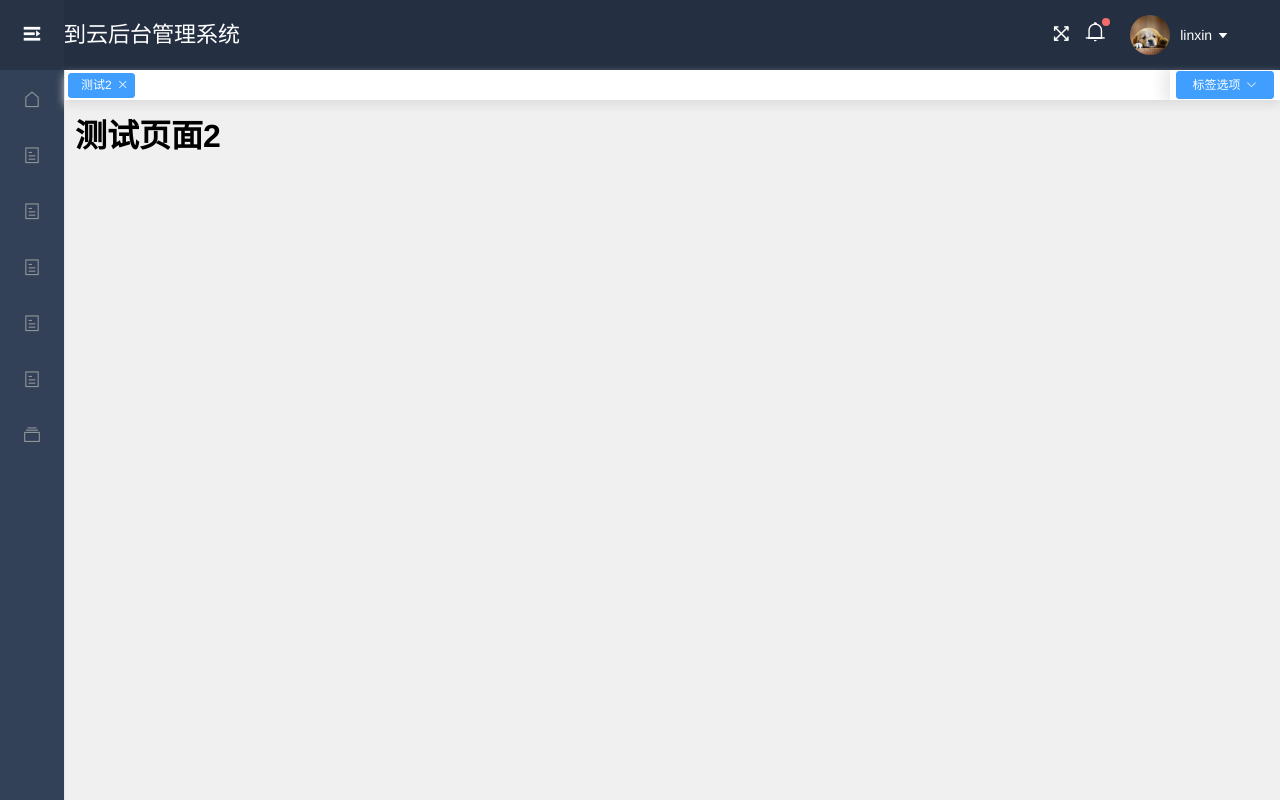
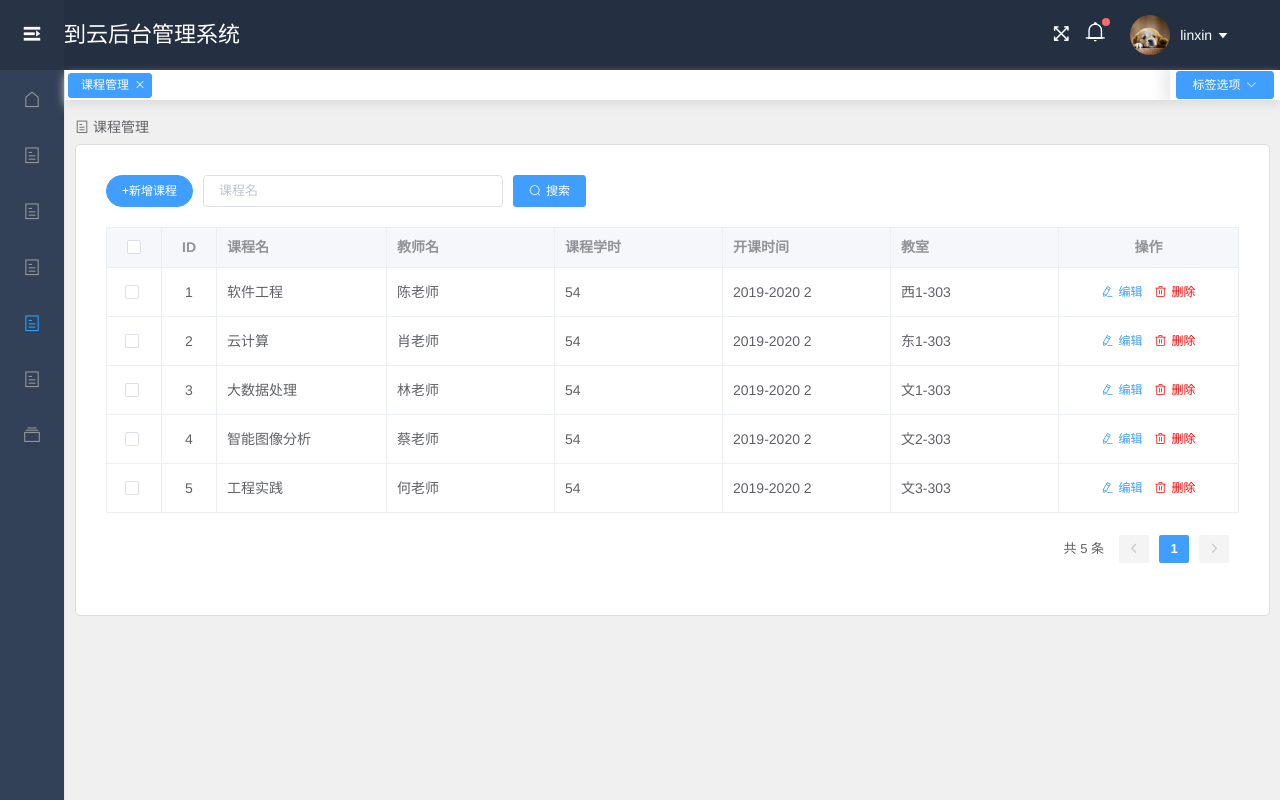
Before and after one commit to cjh-caijianhua/daoyunwebfront, a Vue app: page /test2 in a window 1280 px wide. Built offline with nearby package versions, Linux system fonts and the light colour scheme.

Commit message:
添加了课程页面

```diff
--- a/src/assets/css/main.css
+++ b/src/assets/css/main.css
@@ -19,7 +19,6 @@ body {
 a {
     text-decoration: none
 }
-
 
 .content-box {
     position: absolute;
@@ -92,6 +91,7 @@ a {
     opacity: 0;
 }
 
+
 /*BaseForm*/
 
 .form-box {
@@ -110,6 +110,7 @@ a {
 .el-time-spinner__wrapper .el-scrollbar__wrap:not(.el-scrollbar__wrap--hidden-default) {
     padding-bottom: 0;
 }
+
 
 /*Upload*/
 
@@ -156,6 +157,7 @@ a {
     font-style: normal;
 }
 
+
 /*VueEditor*/
 
 .ql-container {
@@ -170,6 +172,7 @@ a {
     margin-top: 20px;
 }
 
+
 /*markdown*/
 
 .v-note-wrapper .v-note-panel {
--- a/src/components/HelloWorld.vue
+++ b/src/components/HelloWorld.vue
@@ -32,32 +32,10 @@
 </template>
 
 <script>
-import axios from 'axios'
 export default {
   name: 'HelloWorld',
   props: {
     msg: String
-  },
-  created(){
-    this.getData();
-    },
-  methods:{
-    getData(){
-      /*
-      axios.get('').then(res=>{
-        console.log(res)
-      },error=>{
-        console.log(error)
-      })
-      */
-    /*
-      axios.post('',
-              {headers:{'Content-Type': 'application/json'}}
-      ).then(res=>{
-        console.log('res',res);
-      })
-      */
-    }
   }
 }
 </script>
--- a/src/components/common/Sidebar.vue
+++ b/src/components/common/Sidebar.vue
@@ -78,7 +78,7 @@ export default {
                 },
                 {
                     icon: 'el-icon-tickets',
-                    index: 'test1',
+                    index: 'test2',
                     title: '课程管理'
                 },
                 {
--- /dev/null
+++ b/src/components/page/Cousemanage.vue
@@ -0,0 +1,249 @@
+<template>
+  <div>
+      <div class="crumbs">
+            <el-breadcrumb separator="/">
+                <el-breadcrumb-item>
+                    <i class="el-icon-tickets"></i> 课程管理
+                </el-breadcrumb-item>
+            </el-breadcrumb>
+      </div>
+      <div class="container">
+        <div class='handle-box'>
+          <el-button type="primary" class="handle-del mr10" @click="AddCourse" round>+新增课程</el-button>
+
+          <!-- <el-button type="primary" icon="el-icon-delete" class="handle-del mr10" @click="delAllSelection" round>删除所选课程</el-button> -->
+
+          <el-input v-model="query.name" placeholder="课程名" class="handle-input mr10"></el-input>
+
+          <el-button type="primary" icon="el-icon-search" @click="handleSearch">搜索</el-button>
+        </div>
+
+      <el-table
+                :data="T1"
+                border
+                class="table"
+                ref="multipleTable"
+                header-cell-class-name="table-header"
+                @selection-change="handleSelectionChange"
+            >
+                <el-table-column type="selection" width="55" align="center"></el-table-column>
+                <el-table-column prop="id" label="ID" width="55" align="center"></el-table-column>
+                <el-table-column prop="coursename" label="课程名"></el-table-column>
+                <el-table-column prop="teacher" label="教师名"></el-table-column>
+                <el-table-column prop="coursehourse" label="课程学时"></el-table-column>
+                <!-- <el-table-column prop="address" label="地址"></el-table-column> -->
+                <el-table-column prop="Starttime" label="开课时间"></el-table-column>
+                <el-table-column prop="classroom" label="教室"></el-table-column>
+
+                <el-table-column label="操作" width="180" align="center">
+                    <template slot-scope="scope">
+                        <el-button
+                            type="text"
+                            icon="el-icon-edit"
+                            @click="handleEdit(scope.$index, scope.row)"
+                        >编辑</el-button>
+                        <el-button
+                            type="text"
+                            icon="el-icon-delete"
+                            class="red"
+                            @click="handleDelete(scope.$index, scope.row)"
+                        >删除</el-button>
+                    </template>
+                </el-table-column>
+            </el-table>
+            <div class="pagination">
+                <el-pagination
+                    background
+                    layout="total, prev, pager, next"
+                    :current-page="query.pageIndex"
+                    :page-size="query.pageSize"
+                    :total="pageTotal"
+                    @current-change="handlePageChange"
+                ></el-pagination>
+            </div>
+      </div>
+
+       <!-- 编辑弹出框 -->
+      <el-dialog title="编辑" :visible.sync="editVisible" width="30%">
+          <el-form ref="form" :model="form" label-width="70px">
+              <el-form-item label="课程名">
+                  <el-input v-model="form.coursename"></el-input>
+              </el-form-item>
+              <el-form-item label="教师名">
+                  <el-input v-model="form.teacher"></el-input>
+              </el-form-item>
+              <el-form-item label="课程学时">
+                  <el-input v-model="form.coursehourse"></el-input>
+              </el-form-item>
+              <el-form-item label="开课时间">
+                  <el-input v-model="form.Starttime"></el-input>
+              </el-form-item>
+              <el-form-item label="教室">
+                  <el-input v-model="form.classroom"></el-input>
+              </el-form-item>
+          </el-form>
+          <span slot="footer" class="dialog-footer">
+              <el-button @click="editVisible = false">取 消</el-button>
+              <el-button type="primary" @click="saveEdit">确 定</el-button>
+          </span>
+      </el-dialog>
+
+  </div>
+</template>
+
+<script>
+import { fetchData } from '../../api/index';
+export default {
+    name: 'basetable',
+    data() {
+        return {
+            query: {
+                address: '',
+                name: '',
+                pageIndex: 1,
+                pageSize: 10
+            },
+            T1: [{
+                  id:'1',
+                  coursename: "软件工程",
+                  teacher: '陈老师',
+                  coursehourse:'54',
+                  Starttime: '2019-2020 2',
+                  classroom:'西1-303',
+                }, {
+                  id:'2',
+                  coursename: "云计算",
+                  teacher: '肖老师',
+                  coursehourse:'54',
+                  Starttime: '2019-2020 2',
+                  classroom:'东1-303',
+                }, {
+                  id:'3',
+                  coursename: "大数据处理",
+                  teacher: '林老师',
+                  coursehourse:'54',
+                  Starttime: '2019-2020 2',
+                  classroom:'文1-303',
+                }, {
+                  id:'4',
+                  coursename: "智能图像分析",
+                  teacher: '蔡老师',
+                  coursehourse:'54',
+                  Starttime: '2019-2020 2',
+                  classroom:'文2-303',
+                }, {
+                  id:'5',
+                  coursename: "工程实践",
+                  teacher: '何老师',
+                  coursehourse:'54',
+                  Starttime: '2019-2020 2',
+                  classroom:'文3-303',
+                }],
+            multipleSelection: [],
+            delList: [],
+            editVisible: false,
+            pageTotal: 0,
+            form: {},
+            idx: -1,
+            id: -1
+        };
+    },
+    created() {
+        this.getData();
+    },
+    methods: {
+        // 获取 easy-mock 的模拟数据
+        getData() {
+            fetchData(this.query).then(res => {
+                console.log(res);
+                this.tableData = res.list;
+                this.pageTotal = res.pageTotal || 50;
+            });
+        },
+        // 增加课程
+        AddCourse(){
+
+        },
+        // 触发搜索按钮
+        handleSearch() {
+            this.$set(this.query, 'pageIndex', 1);
+            this.getData();
+        },
+        // 删除操作
+        handleDelete(index, row) {
+            // 二次确认删除
+            this.$confirm('确定要删除吗？', '提示', {
+                type: 'warning'
+            })
+                .then(() => {
+                    this.$message.success('删除成功');
+                    this.tableData.splice(index, 1);
+                })
+                .catch(() => {});
+        },
+        // 多选操作
+        handleSelectionChange(val) {
+            this.multipleSelection = val;
+        },
+        delAllSelection() {
+            const length = this.multipleSelection.length;
+            let str = '';
+            this.delList = this.delList.concat(this.multipleSelection);
+            for (let i = 0; i < length; i++) {
+                str += this.multipleSelection[i].name + ' ';
+            }
+            this.$message.error(`删除了${str}`);
+            this.multipleSelection = [];
+        },
+        // 编辑操作
+        handleEdit(index, row) {
+            this.idx = index;
+            this.form = row;
+            this.editVisible = true;
+        },
+        // 保存编辑
+        saveEdit() {
+            this.editVisible = false;
+            this.$message.success(`修改第 ${this.idx + 1} 行成功`);
+            this.$set(this.tableData, this.idx, this.form);
+        },
+        // 分页导航
+        handlePageChange(val) {
+            this.$set(this.query, 'pageIndex', val);
+            this.getData();
+        }
+    }
+};
+</script>
+
+
+<style scoped>
+.handle-box {
+    margin-bottom: 20px;
+}
+
+.handle-select {
+    width: 120px;
+}
+
+.handle-input {
+    width: 300px;
+    display: inline-block;
+}
+.table {
+    width: 100%;
+    font-size: 14px;
+}
+.red {
+    color: #ff0000;
+}
+.mr10 {
+    margin-right: 10px;
+}
+.table-td-thumb {
+    display: block;
+    margin: auto;
+    width: 40px;
+    height: 40px;
+}
+</style>
--- a/src/components/page/ManageBoard.vue
+++ b/src/components/page/ManageBoard.vue
@@ -99,7 +99,7 @@
 }
 
 .user-info-cont {
-    padding-left: 50px;
+    padding-left: 0px;
     flex: 1;
     font-size: 14px;
     color: #999;
--- a/src/components/page/test2.vue
+++ /dev/null
@@ -1,5 +0,0 @@
-<template>
-  <div class="test2">
-    <h1>测试页面2</h1>
-  </div>
-</template>
--- a/src/router/index.js
+++ b/src/router/index.js
@@ -20,107 +20,115 @@ const routes = [{
         // route level code-splitting
         // this generates a separate chunk (about.[hash].js) for this route
         // which is lazy-loaded when the route is visited.
-    component: () => import( /* webpackChunkName: "about" */ '../views/About.vue')
+        component: () =>
+            import ( /* webpackChunkName: "about" */ '../views/About.vue')
     },
     {
         path: '/login',
-    component: () => import( /* webpackChunkName: "login" */ '../components/page/Login.vue'),
+        component: () =>
+            import ( /* webpackChunkName: "login" */ '../components/page/Login.vue'),
         meta: {
             title: '登录'
         }
     },
     {
         path: '/checkphone',
-    component: () => import( /* webpackChunkName: "checkphone" */ '../components/page/CheckPhone.vue'),
+        component: () =>
+            import ( /* webpackChunkName: "checkphone" */ '../components/page/CheckPhone.vue'),
         meta: {
             title: '身份验证'
         }
     },
     {
         path: '/forgetpassword',
-    component: () => import( /* webpackChunkName: "forgetpassword" */ '../components/page/ForgetPassword.vue'),
+        component: () =>
+            import ( /* webpackChunkName: "forgetpassword" */ '../components/page/ForgetPassword.vue'),
         meta: {
             title: '忘记密码'
         }
     },
     {
-    path: '/helloworld',
-    component: () => import( /* webpackChunkName: "helloworld" */ '../components/HelloWorld.vue'),
-    meta: {
-      title: 'helloworld'
-    }
-  },
-  {
         path: '/home',
-    component: () => import( /* webpackChunkName: "home" */ '../components/common/Home.vue'),
+        component: () =>
+            import ( /* webpackChunkName: "home" */ '../components/common/Home.vue'),
         children: [{
                 path: '/manageboard',
-        component: () => import( /* webpackChunkName: "manageboard" */ '../components/page/ManageBoard.vue'),
+                component: () =>
+                    import ( /* webpackChunkName: "manageboard" */ '../components/page/ManageBoard.vue'),
                 meta: {
                     title: '系统首页'
                 }
             },
             {
                 path: '/table',
-        component: () => import( /*webpackChunkName: "table" */ '../components/page/BaseTable.vue'),
+                component: () =>
+                    import ( /*webpackChunkName: "table" */ '../components/page/BaseTable.vue'),
                 meta: {
                     title: '基础表格'
                 }
             },
             {
                 path: '/role',
-        component: () => import( /*webpackChunkName: "role" */ '../components/page/RoleManage.vue'),
+                component: () =>
+                    import ( /*webpackChunkName: "role" */ '../components/page/RoleManage.vue'),
                 meta: {
                     title: '角色管理'
                 }
             },
             {
                 path: '/form',
-        component: () => import( /*webpackChunkName: "form" */ '../components/page/BaseForm.vue'),
-        meta:{
-          title:'表单编辑'
+                component: () =>
+                    import ( /*webpackChunkName: "form" */ '../components/page/BaseForm.vue'),
+                meta: {
+                    title: '表单编辑'
                 }
             },
             {
                 path: '/test1',
-        component: () => import( /*webpackChunkName: "test1" */ '../components/page/DicManage'),
-        meta:{
-          title:'测试1'
+                component: () =>
+                    import ( /*webpackChunkName: "test1" */ '../components/page/DicManage'),
+                meta: {
+                    title: '测试1'
                 }
             },
             {
                 path: '/test2',
-        component: () => import( /*webpackChunkName: "test2" */ '../components/page/test2.vue'),
-        meta:{
-          title:'测试2'
+                component: () =>
+                    import ( /*webpackChunkName: "test2" */ '../components/page/Cousemanage.vue'),
+                meta: {
+                    title: '课程管理'
                 }
             },
             {
                 path: '/403',
-        component: () => import( /*webpackChunkName: "403" */ '../components/page/403.vue'),
-        meta:{
-          title:'403'
+                component: () =>
+                    import ( /*webpackChunkName: "403" */ '../components/page/403.vue'),
+                meta: {
+                    title: '403'
                 }
             },
             {
                 path: '/404',
-        component: () => import( /*webpackChunkName: "404" */ '../components/page/404.vue'),
-        meta:{
-          title:'404'
+                component: () =>
+                    import ( /*webpackChunkName: "404" */ '../components/page/404.vue'),
+                meta: {
+                    title: '404'
                 }
             },
             {
                 path: '/500',
-        component: () => import( /*webpackChunkName: "404" */ '../components/page/500.vue'),
-        meta:{
-          title:'500'
+                component: () =>
+                    import ( /*webpackChunkName: "404" */ '../components/page/500.vue'),
+                meta: {
+                    title: '500'
                 }
             },
             {
                 path: '/customerror',
-        component: () => import( /*webpackChunkName: "404" */ '../components/page/CustomError.vue'),
-        meta:{
-          title:'自定义异常页面'
+                component: () =>
+                    import ( /*webpackChunkName: "404" */ '../components/page/CustomError.vue'),
+                meta: {
+                    title: '自定义异常页面'
                 }
             }
         ]
```
Lines whose indentation alone changed are shown as unchanged.
